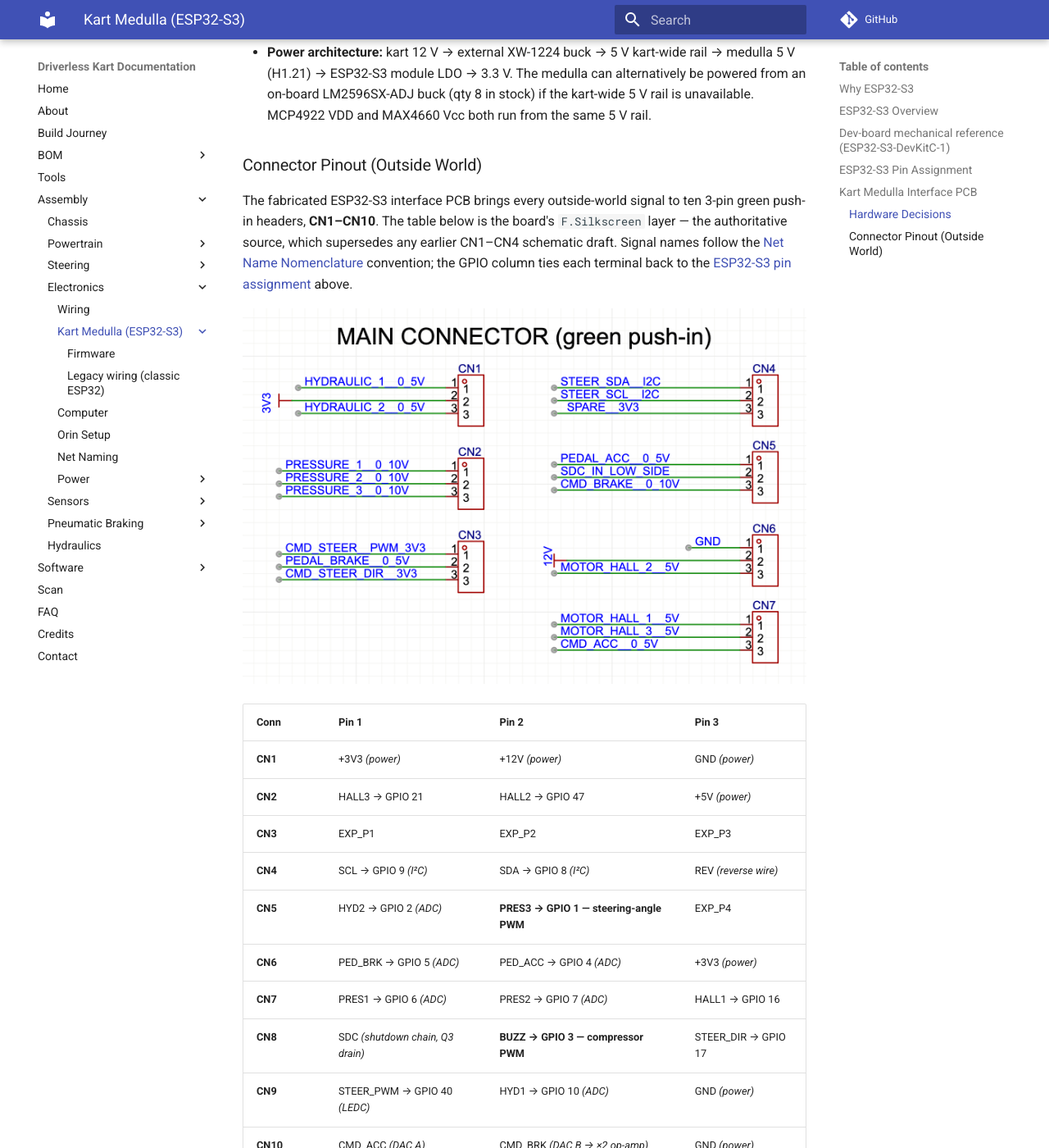
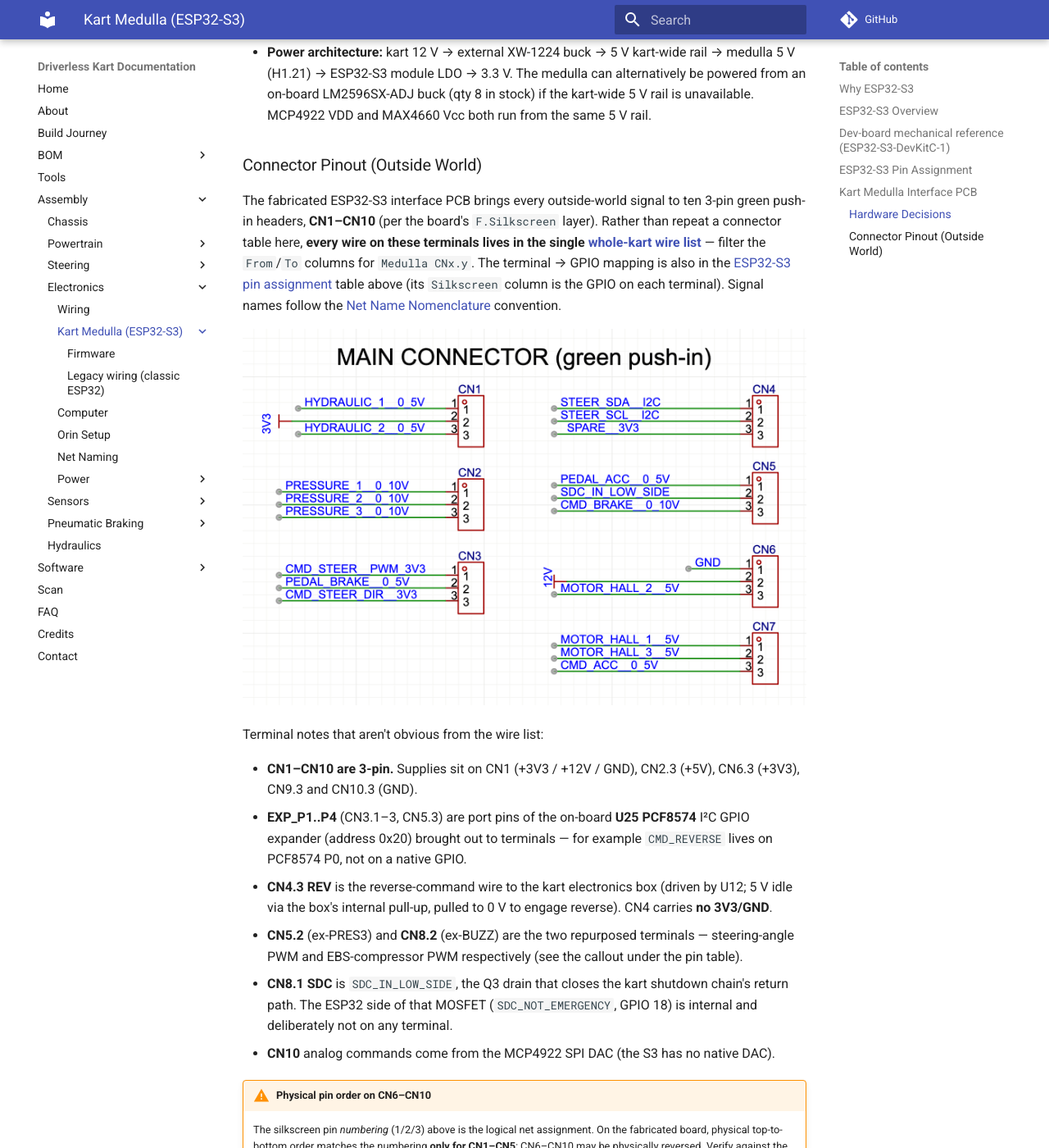
Before and after one commit to UM-Driverless/kart_docs, an MkDocs documentation site: the page built from docs/assembly/electronics/kart-medulla/index.md, in a window 1280 px wide and 1400 px high, scrolled down 9949 px. Shown: the whole window at 82% size. Built offline with MkDocs 1.6.1 and Material for MkDocs 9.7.7, drawn with Linux system fonts in a browser that asks for light colours; comment, search, counter and statistics services are not loaded; some of the changed text lies outside the part shown.

Commit message:
docs: make the wire list the single source; retire the medulla CN table
Per preference for one table: added the remaining medulla terminals (power,
GND, PCF8574 expander, reverse) to the whole-kart wire list, and replaced the
standalone CN1-CN10 table on the medulla page with a pointer to it plus the
non-obvious terminal notes. Silkscreen/GPIO data is still in the per-GPIO pin
table, so nothing is lost.

Co-Authored-By: Claude Opus 4.8 (1M context) <noreply@anthropic.com>

```diff
--- a/docs/assembly/electronics/kart-medulla/index.md
+++ b/docs/assembly/electronics/kart-medulla/index.md
@@ -147,28 +147,16 @@ Interface PCB hosting the ESP32-S3 module, signal conditioning, the SPI DAC, the
 
 ### Connector Pinout (Outside World)
 
-The fabricated ESP32-S3 interface PCB brings every outside-world signal to ten 3-pin green push-in headers, **CN1–CN10**. The table below is the board's `F.Silkscreen` layer — the authoritative source, which supersedes any earlier CN1–CN4 schematic draft. Signal names follow the [Net Name Nomenclature](../net-naming.md) convention; the GPIO column ties each terminal back to the [ESP32-S3 pin assignment](#esp32-s3-pin-assignment) above.
+The fabricated ESP32-S3 interface PCB brings every outside-world signal to ten 3-pin green push-in headers, **CN1–CN10** (per the board's `F.Silkscreen` layer). Rather than repeat a connector table here, **every wire on these terminals lives in the single [whole-kart wire list](../wiring.md#wire-list-whole-kart)** — filter the `From`/`To` columns for `Medulla CNx.y`. The terminal → GPIO mapping is also in the [ESP32-S3 pin assignment](#esp32-s3-pin-assignment) table above (its `Silkscreen` column is the GPIO on each terminal). Signal names follow the [Net Name Nomenclature](../net-naming.md) convention.
 
 ![Kart Medulla main connector (green push-in)](images/kart-medulla-main-connector.png)
 
-| Conn | Pin 1 | Pin 2 | Pin 3 |
-|---|---|---|---|
-| **CN1** | +3V3 *(power)* | +12V *(power)* | GND *(power)* |
-| **CN2** | HALL3 → GPIO 21 | HALL2 → GPIO 47 | +5V *(power)* |
-| **CN3** | EXP_P1 | EXP_P2 | EXP_P3 |
-| **CN4** | SCL → GPIO 9 *(I²C)* | SDA → GPIO 8 *(I²C)* | REV *(reverse wire)* |
-| **CN5** | HYD2 → GPIO 2 *(ADC)* | **PRES3 → GPIO 1 — steering-angle PWM** | EXP_P4 |
-| **CN6** | PED_BRK → GPIO 5 *(ADC)* | PED_ACC → GPIO 4 *(ADC)* | +3V3 *(power)* |
-| **CN7** | PRES1 → GPIO 6 *(ADC)* | PRES2 → GPIO 7 *(ADC)* | HALL1 → GPIO 16 |
-| **CN8** | SDC *(shutdown chain, Q3 drain)* | **BUZZ → GPIO 3 — compressor PWM** | STEER_DIR → GPIO 17 |
-| **CN9** | STEER_PWM → GPIO 40 *(LEDC)* | HYD1 → GPIO 10 *(ADC)* | GND *(power)* |
-| **CN10** | CMD_ACC *(DAC A)* | CMD_BRK *(DAC B → ×2 op-amp)* | GND *(power)* |
+Terminal notes that aren't obvious from the wire list:
 
-Where:
-
+- **CN1–CN10 are 3-pin.** Supplies sit on CN1 (+3V3 / +12V / GND), CN2.3 (+5V), CN6.3 (+3V3), CN9.3 and CN10.3 (GND).
 - **EXP_P1..P4** (CN3.1–3, CN5.3) are port pins of the on-board **U25 PCF8574** I²C GPIO expander (address 0x20) brought out to terminals — for example `CMD_REVERSE` lives on PCF8574 P0, not on a native GPIO.
 - **CN4.3 REV** is the reverse-command wire to the kart electronics box (driven by U12; 5 V idle via the box's internal pull-up, pulled to 0 V to engage reverse). CN4 carries **no 3V3/GND**.
-- **CN5.2 PRES3** and **CN8.2 BUZZ** are the two repurposed terminals — steering-angle PWM and EBS-compressor PWM respectively (see the callout under the pin table).
+- **CN5.2** (ex-PRES3) and **CN8.2** (ex-BUZZ) are the two repurposed terminals — steering-angle PWM and EBS-compressor PWM respectively (see the callout under the pin table).
 - **CN8.1 SDC** is `SDC_IN_LOW_SIDE`, the Q3 drain that closes the kart shutdown chain's return path. The ESP32 side of that MOSFET (`SDC_NOT_EMERGENCY`, GPIO 18) is internal and deliberately not on any terminal.
 - **CN10** analog commands come from the MCP4922 SPI DAC (the S3 has no native DAC).
 
```
Also changed, not shown: docs/assembly/electronics/wiring.md (+7 -1 lines).
